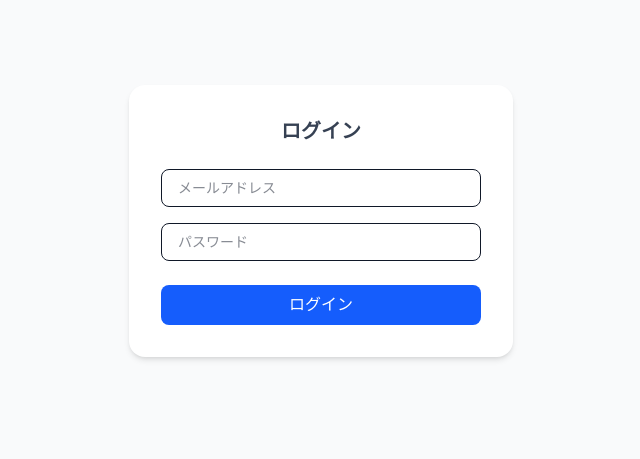
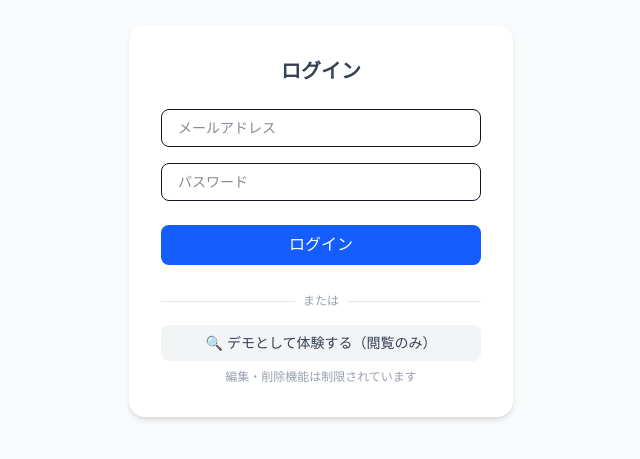
Before and after one commit to gilvanianbird-arch/rehab-ward-management, a Next.js app: page /login in a window 1280 px wide. Shown: the part 179-638 px from the top of the page, without its empty margins (319-959 px from the left). Built offline with nearby package versions, Linux system fonts and the light colour scheme; no server answers.

Commit message:
fix: デモログインボタンを追加

```diff
--- a/src/app/login/page.tsx
+++ b/src/app/login/page.tsx
@@ -14,6 +14,18 @@ export default function LoginPage() {
     const { error } = await supabase.auth.signInWithPassword({ email, password });
     if (error) {
       setError("メールアドレスまたはパスワードが正しくありません");
+      return;
+    }
+    router.push("/");
+  };
+
+  const handleDemoLogin = async () => {
+    const { error } = await supabase.auth.signInWithPassword({
+      email: "viewer@rehab-demo.com",
+      password: "rehab-demo.com",
+    });
+    if (error) {
+      setError("デモログインに失敗しました");
       return;
     }
     router.push("/");
@@ -40,10 +52,29 @@ export default function LoginPage() {
         />
         <button
           onClick={handleLogin}
-          className="w-full bg-blue-600 text-white py-2 rounded-lg hover:bg-blue-700 transition"
+          className="w-full bg-blue-600 text-white py-2 rounded-lg hover:bg-blue-700 transition mb-3"
         >
           ログイン
         </button>
+
+        <div className="relative my-4">
+          <div className="absolute inset-0 flex items-center">
+            <div className="w-full border-t border-gray-200" />
+          </div>
+          <div className="relative flex justify-center text-xs text-gray-400">
+            <span className="bg-white px-2">または</span>
+          </div>
+        </div>
+
+        <button
+          onClick={handleDemoLogin}
+          className="w-full bg-gray-100 text-gray-700 py-2 rounded-lg hover:bg-gray-200 transition text-sm font-medium"
+        >
+          🔍 デモとして体験する（閲覧のみ）
+        </button>
+        <p className="text-xs text-gray-400 text-center mt-2">
+          編集・削除機能は制限されています
+        </p>
       </div>
     </div>
   );
```
